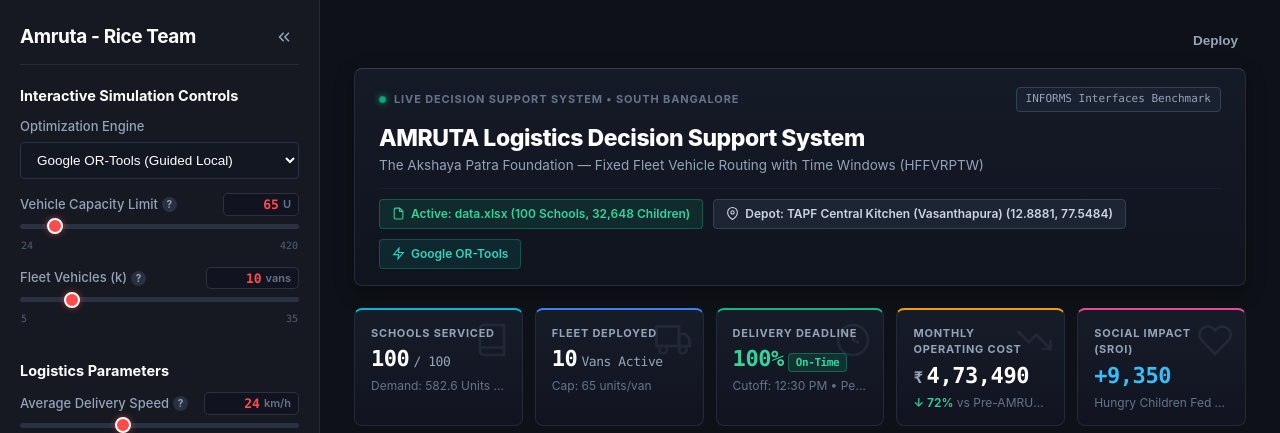
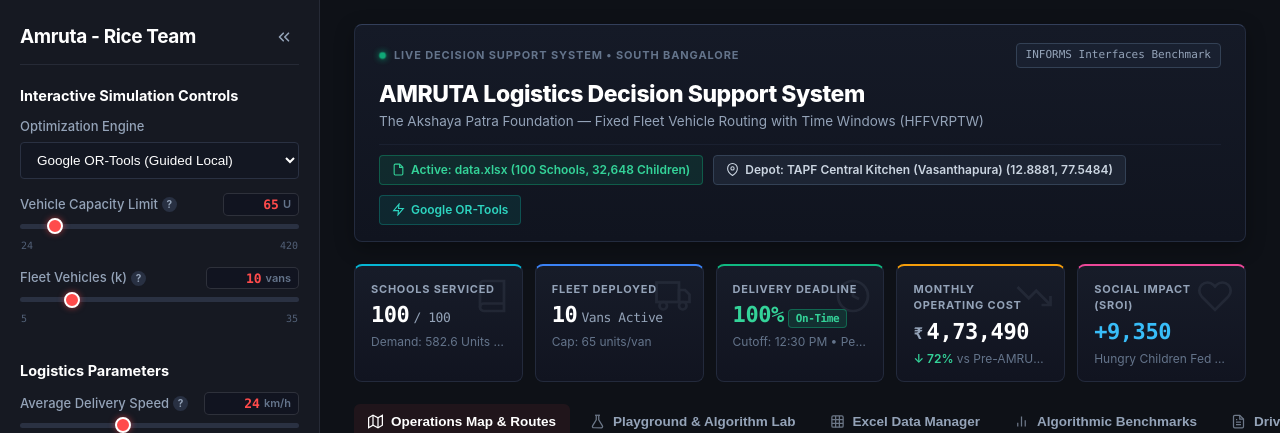
Before and after one commit to garv-iitr/MS0-103, a plain HTML site: page app/index.html in a window 1280 px wide. Shown: the top 433 px of the page. Drawn offline with nearby package versions, Linux system fonts and the light colour scheme.

Commit message:
Remove legacy Streamlit Deploy button and reclaim top vertical whitespace

```diff
--- a/app/css/styles.css
+++ b/app/css/styles.css
@@ -462,17 +462,19 @@ body {
   gap: 22px;
 }
 
-/* Top Action Bar (Expand Toggle on Left, Deploy on Right) */
+/* Top Action Bar (Visible only when sidebar is collapsed) */
 .top-action-bar {
+  display: none;
+  align-items: center;
+  margin-bottom: 12px;
+}
+
+.sidebar-collapsed .top-action-bar {
   display: flex;
-  justify-content: space-between;
-  align-items: center;
-  margin-bottom: -10px;
-  min-height: 32px;
 }
 
 .sidebar-expand-btn {
-  display: none;
+  display: inline-flex;
   align-items: center;
   gap: 8px;
   background: #1a2030;
@@ -486,25 +488,10 @@ body {
   transition: all 0.15s ease;
   box-shadow: 0 2px 6px rgba(0,0,0,0.3);
 }
+
 .sidebar-expand-btn:hover {
   background: #242d44;
   border-color: var(--accent-red);
-  color: var(--text-white);
-}
-
-.sidebar-collapsed .sidebar-expand-btn {
-  display: inline-flex !important;
-}
-.deploy-btn {
-  background: transparent;
-  border: none;
-  color: var(--text-muted);
-  font-size: 13.5px;
-  font-weight: 600;
-  cursor: pointer;
-  padding: 4px 8px;
-}
-.deploy-btn:hover {
   color: var(--text-white);
 }
 
--- a/app/index.html
+++ b/app/index.html
@@ -225,7 +225,7 @@
          ===================================================================== -->
     <main class="main-content">
 
-      <!-- Top Action Bar (Sidebar Expand Toggle & Deploy) -->
+      <!-- Top Action Bar (Sidebar Expand Toggle when collapsed) -->
       <div class="top-action-bar">
         <button id="btn-sidebar-expand" class="sidebar-expand-btn" title="Expand simulation sidebar (Ctrl+B)">
           <svg width="18" height="18" viewBox="0 0 24 24" fill="none" stroke="currentColor" stroke-width="2.2" stroke-linecap="round" stroke-linejoin="round">
@@ -234,8 +234,6 @@
           </svg>
           <span>Simulation Controls</span>
         </button>
-        <div style="flex: 1;"></div>
-        <button class="deploy-btn">Deploy</button>
       </div>
 
       <!-- Top Executive Banner Card -->
```
